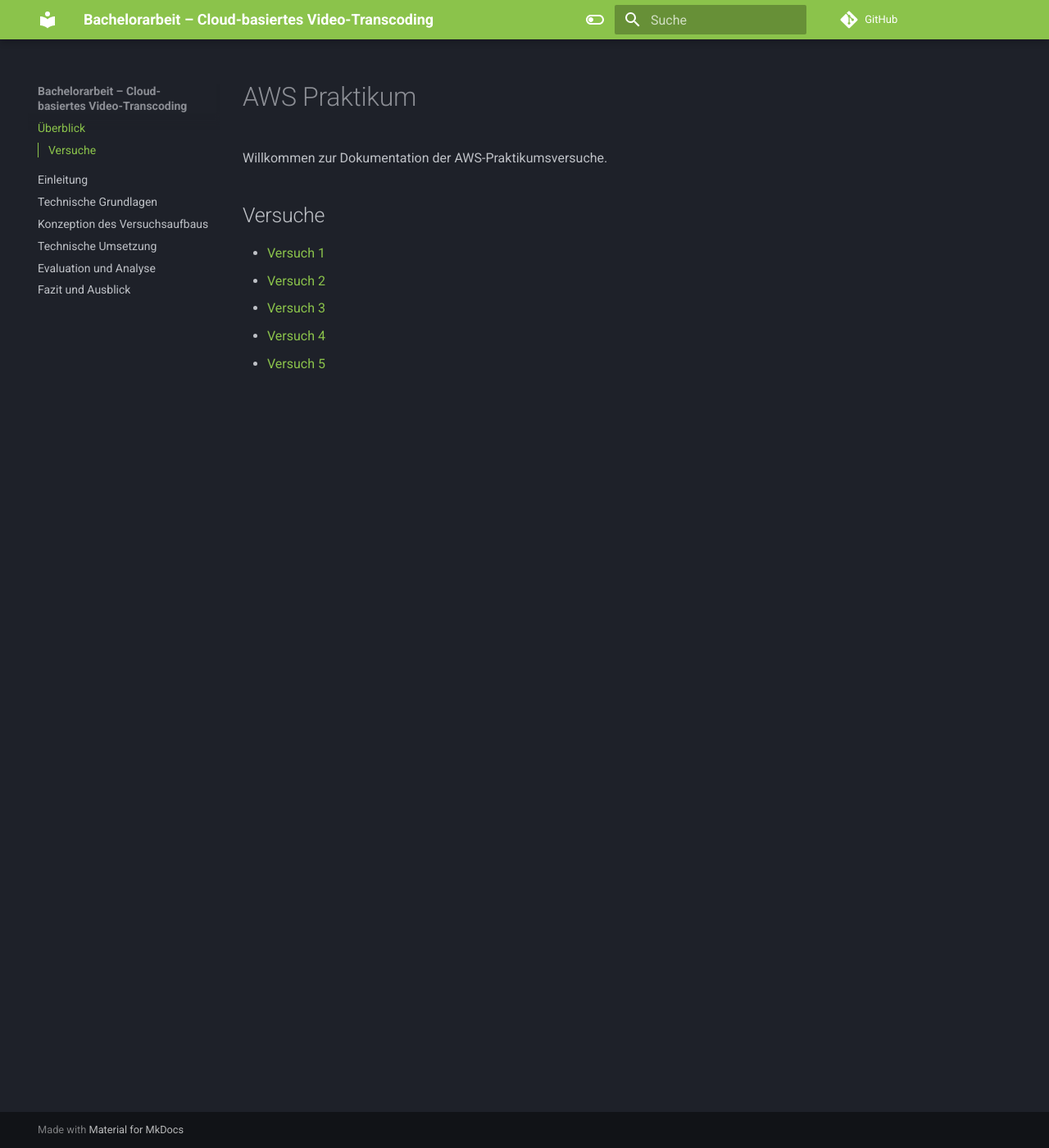
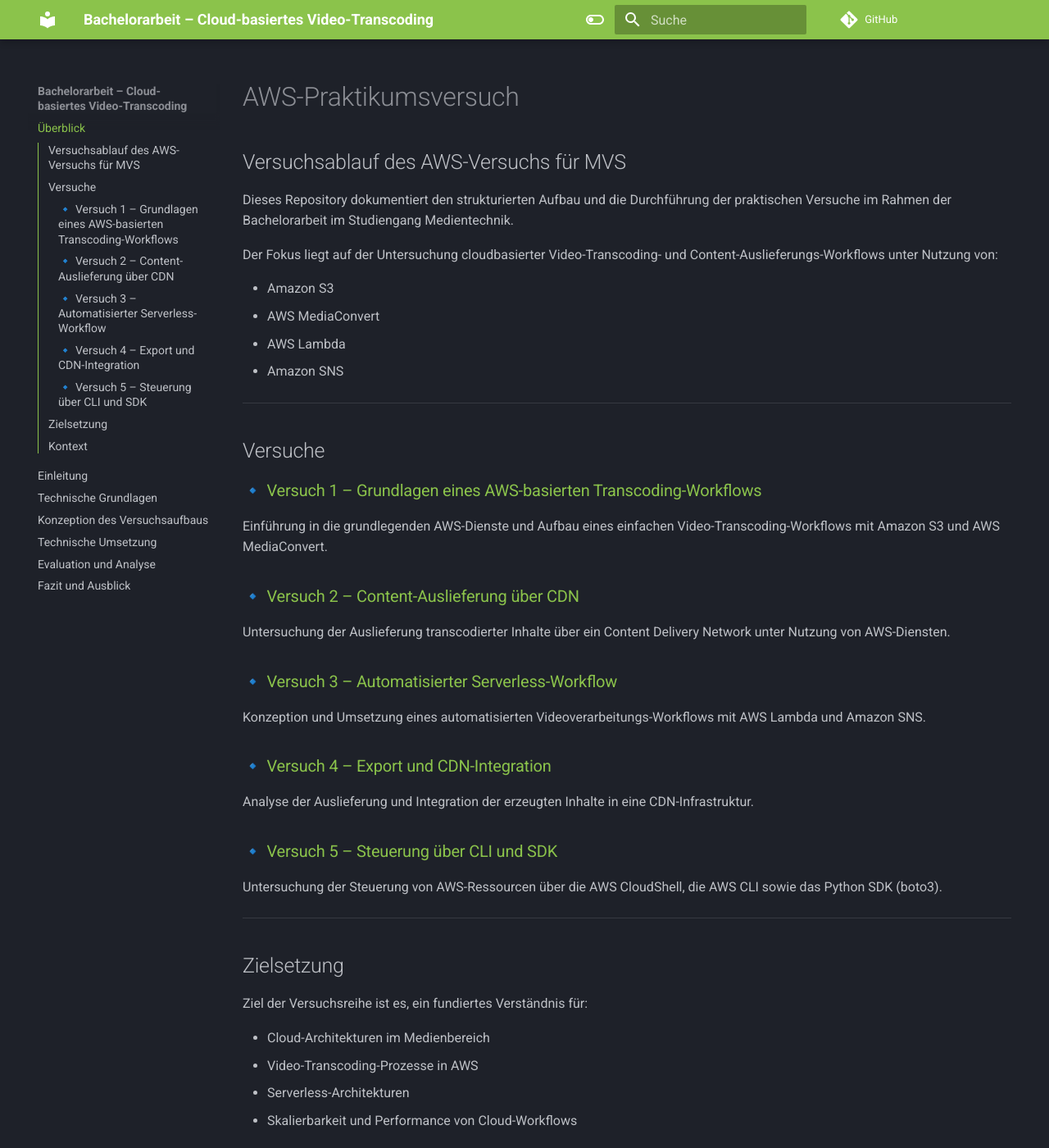
Before and after one commit to LimaLima2670/AWSPraktikumThesis, an MkDocs documentation site: the page built from docs/index.md, in a window 1280 px wide and 1400 px high. Shown: the whole window at 82% size. Built offline with MkDocs 1.6.1 and Material for MkDocs 9.7.7, drawn with Linux system fonts in a browser that asks for light colours; comment, search, counter and statistics services are not loaded; some of the changed text lies outside the part shown.

Commit message:
Update index.md

```diff
--- a/docs/index.md
+++ b/docs/index.md
@@ -1,16 +1,55 @@
 ---
-title: AWS Praktikum
 layout: default
+title: Einführung in den Versuch AWS
 ---
 
-# AWS Praktikum
+# AWS-Praktikumsversuch
 
-Willkommen zur Dokumentation der AWS-Praktikumsversuche.
+## Versuchsablauf des AWS-Versuchs für MVS
+
+Dieses Repository dokumentiert den strukturierten Aufbau und die Durchführung der praktischen Versuche im Rahmen der Bachelorarbeit im Studiengang Medientechnik.
+
+Der Fokus liegt auf der Untersuchung cloudbasierter Video-Transcoding- und Content-Auslieferungs-Workflows unter Nutzung von:
+
+- Amazon S3
+- AWS MediaConvert
+- AWS Lambda
+- Amazon SNS
+
+---
 
 ## Versuche
 
-- [Versuch 1](Versuch1/)
-- [Versuch 2](Versuch2/)
-- [Versuch 3](Versuch3/)
-- [Versuch 4](Versuch4/)
-- [Versuch 5](Versuch5/)
+### 🔹 [Versuch 1 – Grundlagen eines AWS-basierten Transcoding-Workflows](Versuch1/)
+Einführung in die grundlegenden AWS-Dienste und Aufbau eines einfachen Video-Transcoding-Workflows mit Amazon S3 und AWS MediaConvert.
+
+### 🔹 [Versuch 2 – Content-Auslieferung über CDN](Versuch2/)
+Untersuchung der Auslieferung transcodierter Inhalte über ein Content Delivery Network unter Nutzung von AWS-Diensten.
+
+### 🔹 [Versuch 3 – Automatisierter Serverless-Workflow](Versuch3/)
+Konzeption und Umsetzung eines automatisierten Videoverarbeitungs-Workflows mit AWS Lambda und Amazon SNS.
+
+### 🔹 [Versuch 4 – Export und CDN-Integration](Versuch4/)
+Analyse der Auslieferung und Integration der erzeugten Inhalte in eine CDN-Infrastruktur.
+
+### 🔹 [Versuch 5 – Steuerung über CLI und SDK](Versuch5/)
+Untersuchung der Steuerung von AWS-Ressourcen über die AWS CloudShell, die AWS CLI sowie das Python SDK (boto3).
+
+---
+
+## Zielsetzung
+
+Ziel der Versuchsreihe ist es, ein fundiertes Verständnis für:
+
+- Cloud-Architekturen im Medienbereich
+- Video-Transcoding-Prozesse in AWS
+- Serverless-Architekturen
+- Skalierbarkeit und Performance von Cloud-Workflows
+
+zu entwickeln.
+
+---
+
+## Kontext
+
+Das Projekt entsteht im Rahmen der Bachelorarbeit an der Hochschule RheinMain und dient der strukturierten Dokumentation der experimentellen Umsetzung.
```
